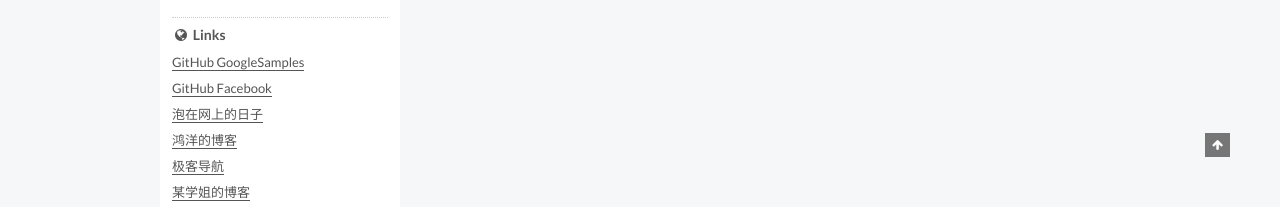
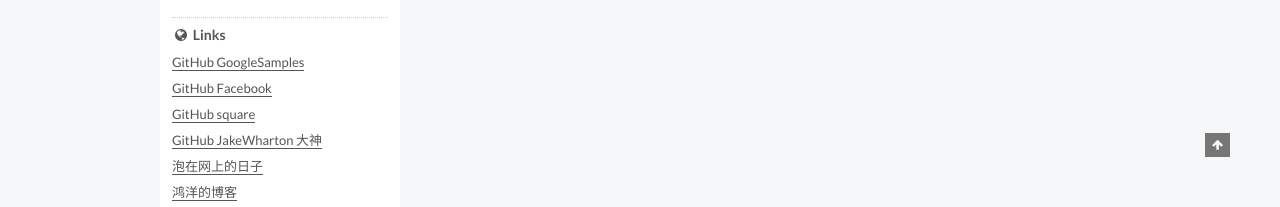
Before and after one commit to songwenju/songwenju.github.io, a plain HTML site: page index.html in a window 1280 px wide. Shown: the part 743-950 px from the top of the page. Drawn offline with Linux system fonts and the light colour scheme; some packages are replaced by stand-ins of ours; a script that the page names is missing.

Commit message:
Site updated: 2016-08-02 08:43:30

```diff
--- a/index.html
+++ b/index.html
@@ -512,6 +512,14 @@
                 </li>
 
                 <li class="links-of-blogroll-item">
+                  <a href="https://github.com/square" title="GitHub square" target="_blank">GitHub square</a>
+                </li>
+
+                <li class="links-of-blogroll-item">
+                  <a href="https://github.com/JakeWharton" title="GitHub JakeWharton 大神" target="_blank">GitHub JakeWharton 大神</a>
+                </li>
+
+                <li class="links-of-blogroll-item">
                   <a href="http://www.jcodecraeer.com/" title="泡在网上的日子" target="_blank">泡在网上的日子</a>
                 </li>
 
```
Also changed, not shown: 404.html (+8 -0 lines), about/index.html (+8 -0 lines), archives/2016/07/index.html (+8 -0 lines), archives/2016/index.html (+8 -0 lines), archives/index.html (+8 -0 lines), blog/my-new-post20160730/index.html (+8 -0 lines), categories/index.html (+8 -0 lines), tags/index.html (+8 -0 lines).
